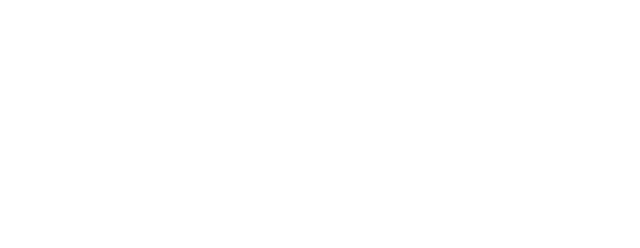
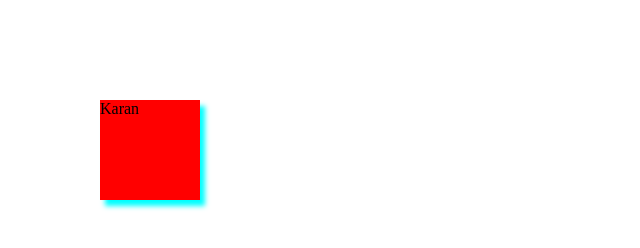
Before and after one commit to karan4236/website-clone, a plain HTML site: page example.html in a window 1280 px wide. Shown: the whole page, without its empty margins (0-640 px from the left). Drawn offline with Linux system fonts and the light colour scheme.

```diff
--- /dev/null
+++ b/example.css
@@ -0,0 +1,21 @@
+*{
+    margin: 0;
+    padding: 0;
+}
+
+.test{
+    width: 100px;
+    height: 100px;
+    background-color: red;
+    margin: 100px;
+    transition-property: width,background-color;
+    transition-duration: 5s;
+    box-shadow: 5px 6px 5px aqua;
+}
+
+.test:hover{
+    width: 300px;
+    color: bisque;
+    background-color: purple;
+    /* border: 5px solid green; */
+}
--- a/youtube-clone/index.html
+++ b/example.html
@@ -4,8 +4,10 @@
     <meta charset="UTF-8">
     <meta name="viewport" content="width=device-width, initial-scale=1.0">
     <title>Document</title>
+    <link rel="stylesheet" href="example.css">
 </head>
 <body>
+    <div class="test">Karan</div>
 
 </body>
 </html>
--- /dev/null
+++ b/style.css
@@ -0,0 +1,41 @@
+
+@import url('https://fonts.googleapis.com/css2?family=Poppins:ital,wght@0,100;0,200;0,300;0,400;0,500;0,600;0,700;0,800;0,900;1,100;1,200;1,300;1,400;1,500;1,600;1,700;1,800;1,900&display=swap');
+*{
+    margin: 0;
+    padding: 0;
+    font-family: "Poppins", sans-serif;
+    box-sizing: border-box;
+}
+
+
+
+:root{
+    --body-color:#e4e9f7;
+    --sidebar-color:#fff;
+    --primary-color:#695cfe;
+    --primary-color-light:#f6f5ff;
+    --toggle-color:#ddd;
+    --text-color:#707070;
+
+/* transition */
+
+    --trans-03: all 0.2s ease;
+    --trans-03: all 0.3s ease;
+    --trans-04: all 0.4s ease;
+    --trans-05: all 0.5 ease;
+}
+
+body{
+    /* height: 100vh; */
+    background: black;
+}
+
+.sidebar{
+    background-color: red;
+    /* position: fixed; */
+    /* top: 0; */
+    /* left: 0; */
+    /* height: 100%; */
+    width: 250px;
+    padding: 10px 15px;
+}
```
Also changed, not shown: index.html (added, +23 -0 lines), bird-colorful-logo-gradient-vector_343694-1365.jpg (added), logo-symbol.png (added).
